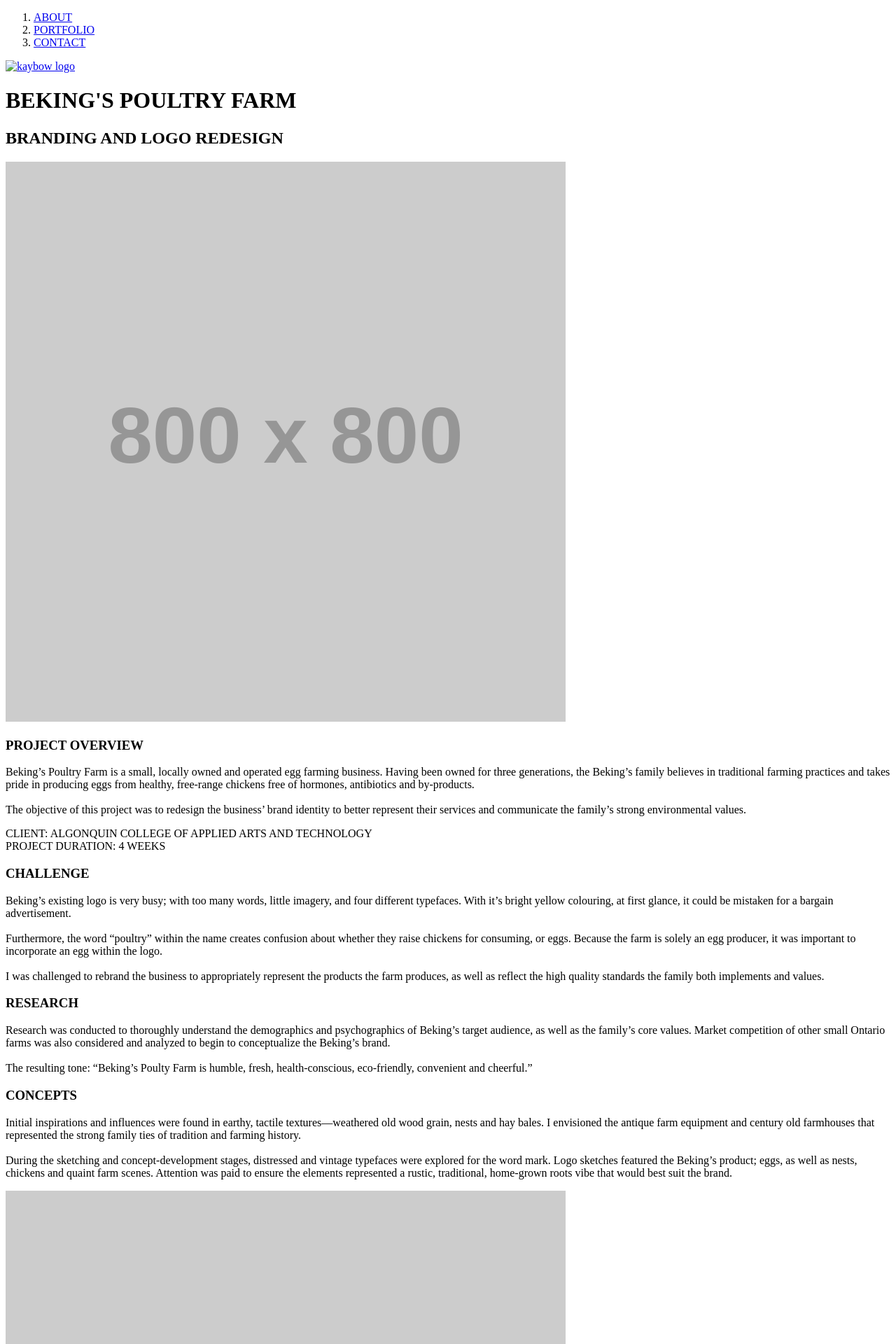
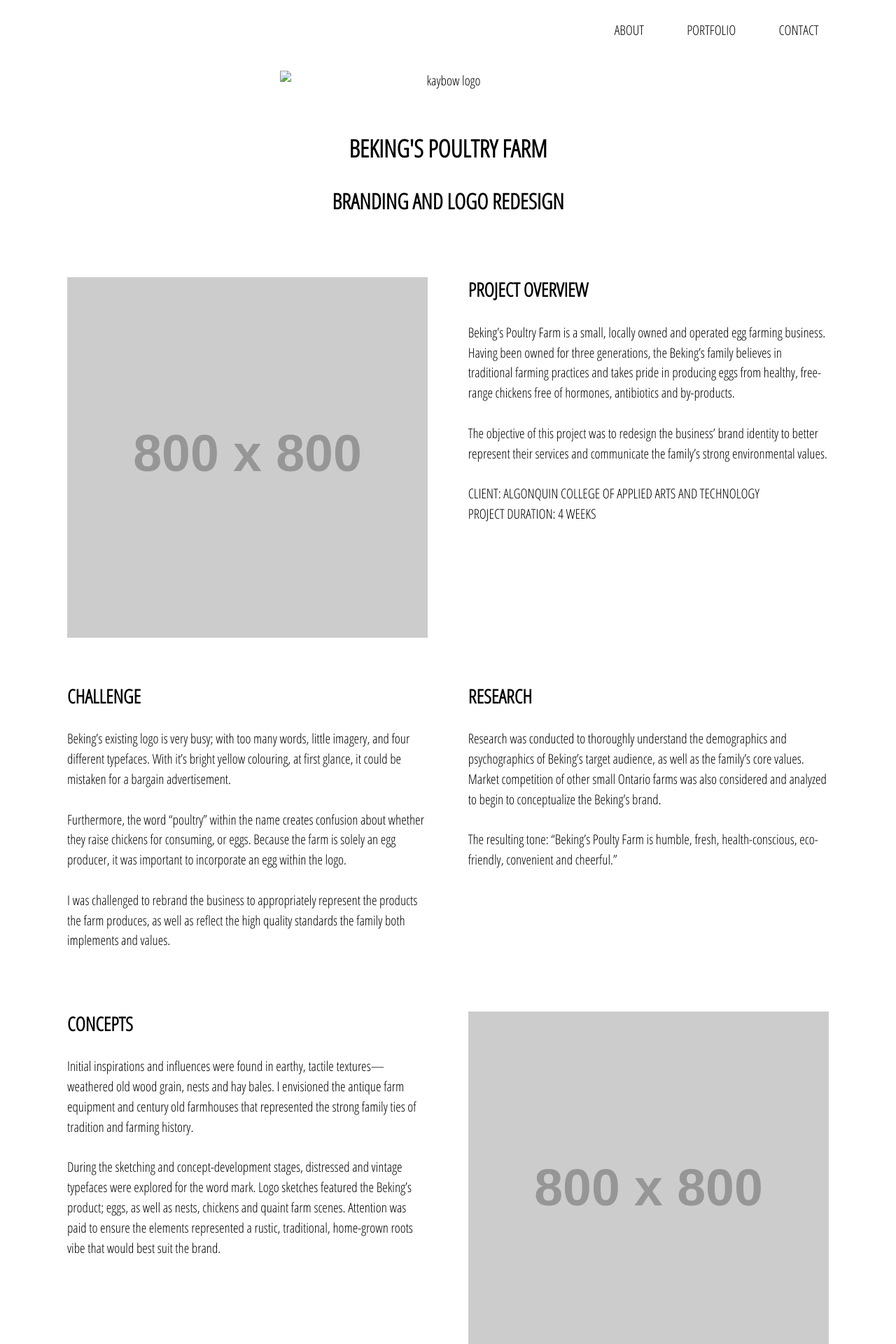
Before and after one commit to kaybow/kaybow.design, a Jekyll site: the page built from more-info.html, in a window 1280 px wide. Shown: the top 1920 px of the page at 70% size. Built offline with Jekyll 4.4.1, drawn with Linux system fonts in a browser that asks for light colours; Markdown is read by kramdown in place of the engine named in the settings.

Commit message:
added site.baseurl to css properties

```diff
--- a/_layouts/default.html
+++ b/_layouts/default.html
@@ -6,10 +6,10 @@
   <meta name="handheldfriendly" content="true">
   <meta name="mobileoptimized" content="240">
   <meta name="viewport" content="width=device-width,initial-scale=1">
-  <link href="css/modules.css" rel="stylesheet">
-  <link href="css/grids.css" rel="stylesheet">
-  <link href="css/type.css" rel="stylesheet">
-  <link href="css/main.css" rel="stylesheet">
+  <link href="{{site.baseurl}}/css/modules.css" rel="stylesheet">
+  <link href="{{site.baseurl}}/css/grids.css" rel="stylesheet">
+  <link href="{{site.baseurl}}/css/type.css" rel="stylesheet">
+  <link href="{{site.baseurl}}/css/main.css" rel="stylesheet">
   <link href="https://fonts.googleapis.com/css?family=Open+Sans+Condensed:300" rel="stylesheet">
 </head>
 
```
